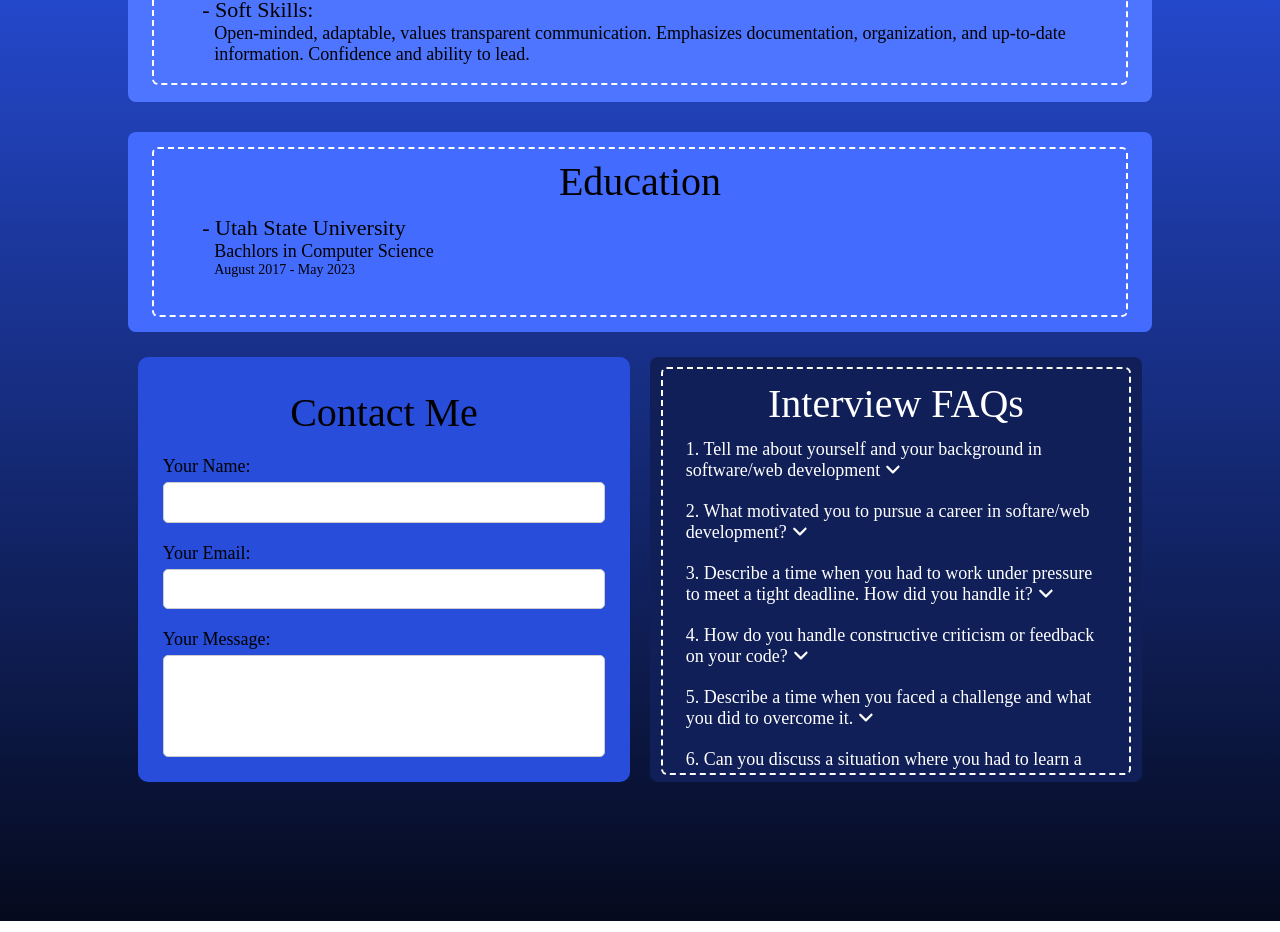
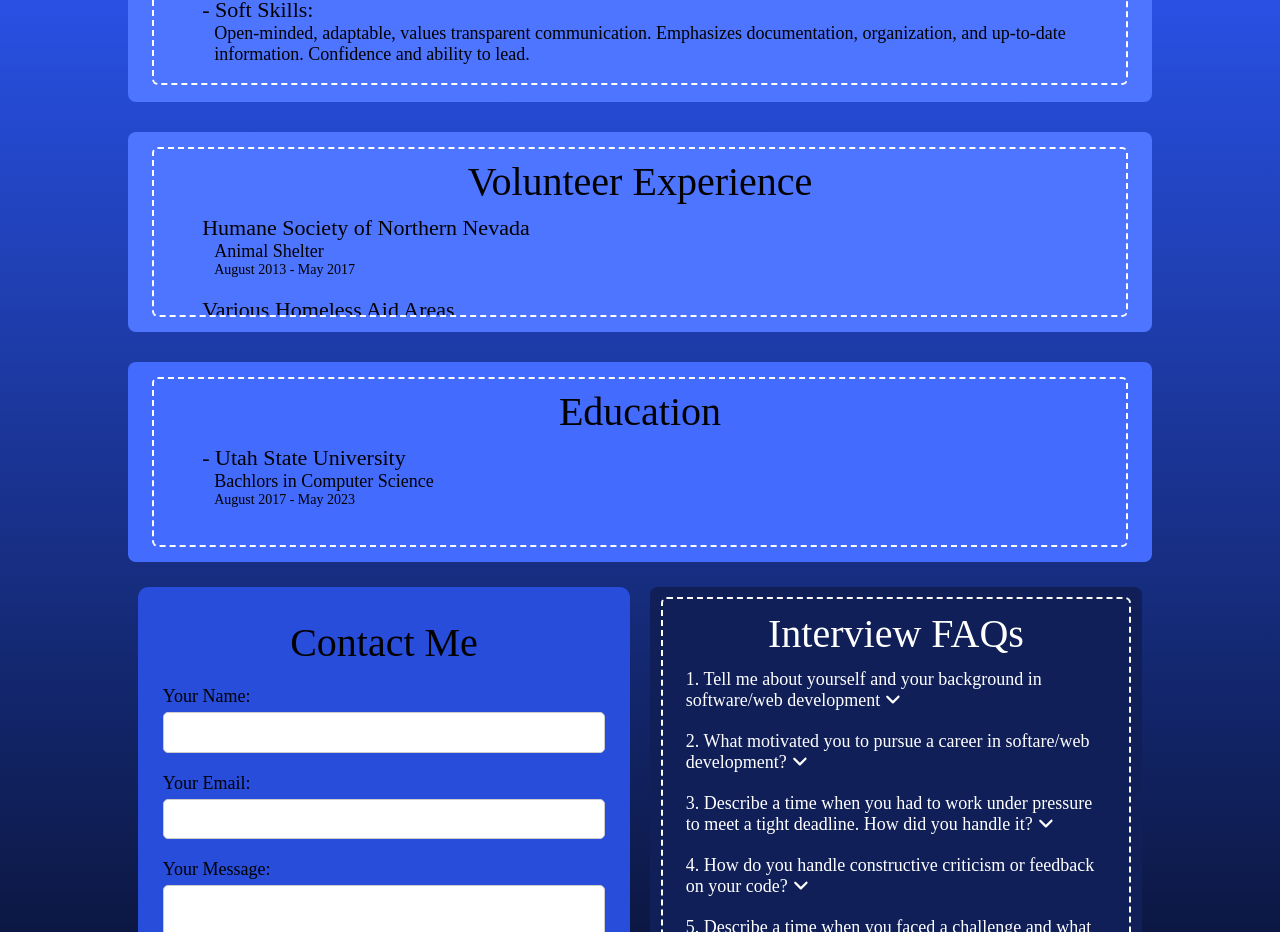
Before and after one commit to jennacioffi/personal-website, a React (Create React App) app: page / in a window 1280 px wide. Shown: the part 1477-2409 px from the top of the page. Built offline with nearby package versions, Linux system fonts and the light colour scheme; no server answers.

Commit message:
Added in Volunteer Exp

```diff
--- a/src/App.js
+++ b/src/App.js
@@ -77,6 +77,19 @@ function App() {
       date: 'August 2017 - May 2023',
     },
   ];
+
+  const volunteerExpBulletPoints = [
+    {
+      title: 'Humane Society of Northern Nevada',
+      subtitle: 'Animal Shelter',
+      date: 'August 2013 - May 2017',
+    },
+    {
+      title: 'Various Homeless Aid Areas',
+      subtitle: 'Homeless Shelters & Soup Kitchens',
+      date: 'August 2013 - May 2017',
+    }
+  ]
 
   const interviewFAQs = [
     {
@@ -162,6 +175,11 @@ function App() {
         bulletPoints={skillsBulletPoints}
         color="ceruleanBlue"
       />
+      <HorizontalCards
+        title="Volunteer Experience"
+        bulletPoints={volunteerExpBulletPoints}
+        color="ceruleanBlue"
+      />
       <HorizontalCards title="Education" bulletPoints={eduBulletPoints} color="deepBlue" />
       <div style={styles.multiCards}>
         <ContactMeCard/>
```
